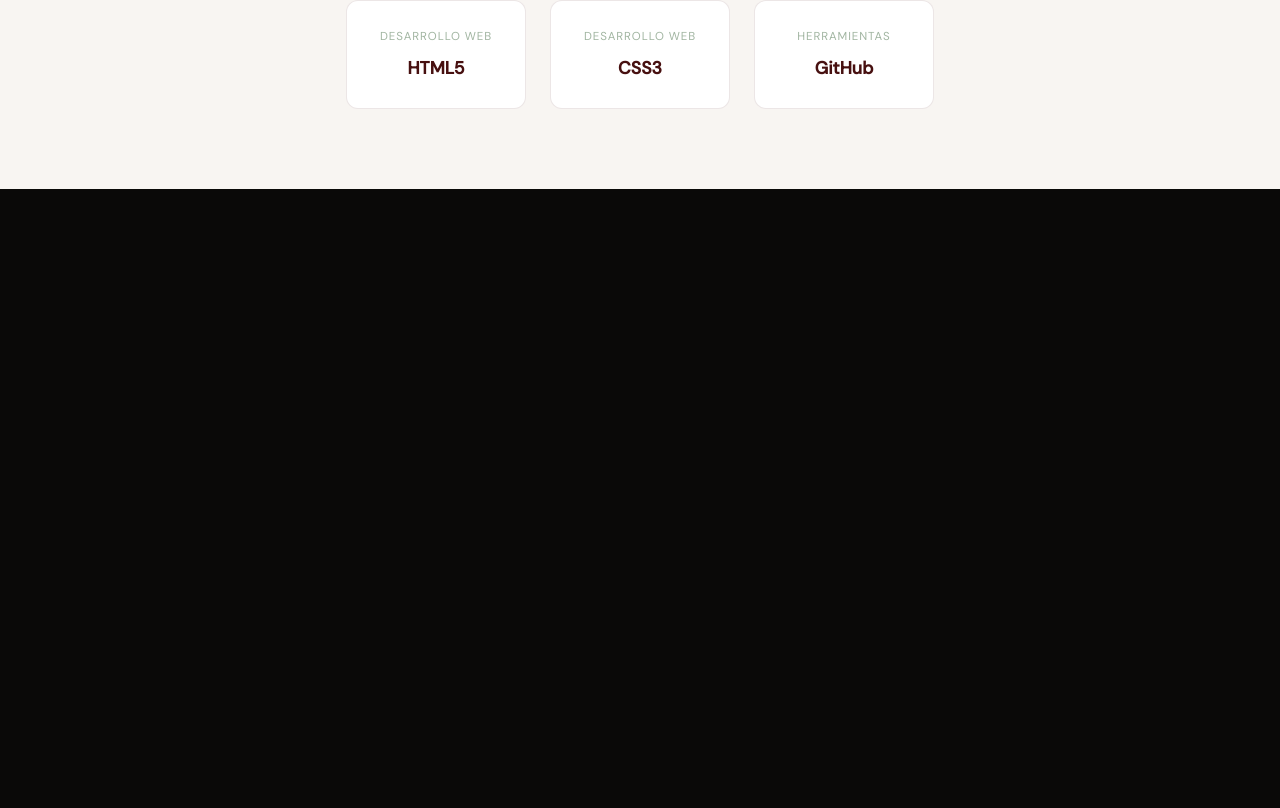
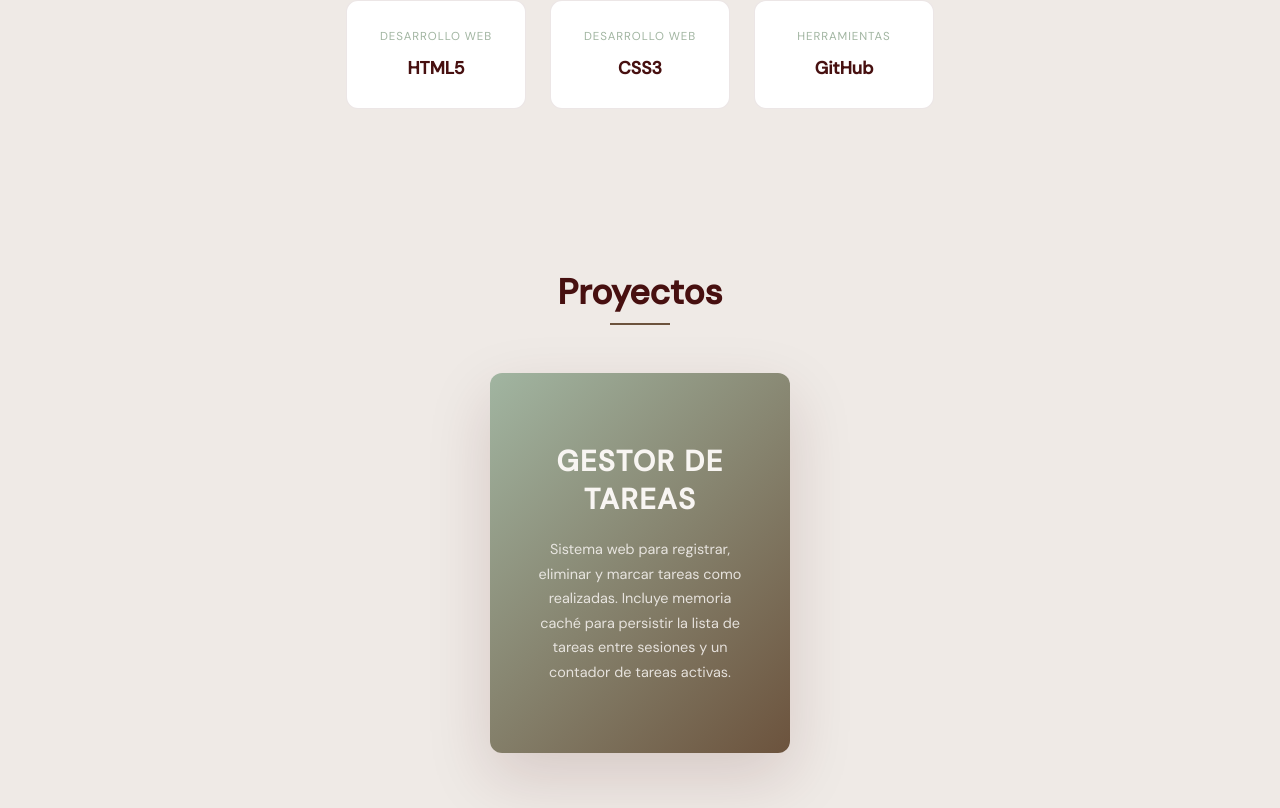
Before and after one commit to alisonlr05/Proyecto_Personal, a Vue app: page / in a window 1280 px wide. Shown: the part 1912-2720 px from the top of the page. Before the commit the page ends 2101 px from the top, so only its background shows below. Built offline with nearby package versions, Linux system fonts and the light colour scheme.

Commit message:
nuevos componentes

```diff
--- a/package.json
+++ b/package.json
@@ -9,6 +9,7 @@
     "preview": "vite preview"
   },
   "dependencies": {
+    "lucide-vue-next": "^1.0.0",
     "vue": "^3.5.32"
   },
   "devDependencies": {
--- a/public/data/datos.json
+++ b/public/data/datos.json
@@ -17,5 +17,19 @@
   { "nombre": "HTML5",      "categoria": "Desarrollo web" },
   { "nombre": "CSS3",       "categoria": "Desarrollo web" },
   { "nombre": "GitHub",     "categoria": "Herramientas" }
-]
+],
+
+"proyectos": [
+  {
+    "nombre": "Gestor de Tareas",
+    "descripcion": "Sistema web para registrar, eliminar y marcar tareas como realizadas. Incluye memoria caché para persistir la lista de tareas entre sesiones y un contador de tareas activas.",
+    "link": "https://alisonlr05.github.io/Laboratorio6/"
+  }
+],
+"contacto": {
+  "correo": "alisonlr2710@gmail.com",
+  "telefono": "6006 7190",
+  "linkedin": "https://www.linkedin.com/in/alison-lopez-reyes-4a325a346",
+  "github": "https://github.com/alison05"
 }
+}
--- a/src/App.vue
+++ b/src/App.vue
@@ -1,32 +1,42 @@
 <script setup>
-import { ref, onMounted } from 'vue'
-import Header from './componentes/Header.vue'
+import { ref, onMounted, watch } from 'vue'
+import Header    from './componentes/Header.vue'
 import HeroSection from './componentes/HeroSection.vue'
-import About  from './componentes/About.vue'
-import Skills from './componentes/Skills.vue'
+import About     from './componentes/About.vue'
+import Skills    from './componentes/Skills.vue'
+import Proyectos from './componentes/Proyectos.vue'
+import Contacto  from './componentes/Contacto.vue'
 
-const datos    = ref(null)
-const cargando = ref(true)
+const datos      = ref(null)
+const cargando   = ref(true)
+const temaOscuro = ref(false)
 
 onMounted(async () => {
   const respuesta = await fetch('/data/datos.json')
   datos.value     = await respuesta.json()
   cargando.value  = false
 })
+
+watch(temaOscuro, (oscuro) => {
+  document.body.classList.toggle('tema-oscuro', oscuro)
+})
+
+function toggleTema() {
+  temaOscuro.value = !temaOscuro.value
+}
 </script>
 
 <template>
   <p v-if="cargando">Cargando...</p>
 
   <div v-else-if="datos">
-
-    <!-- datos.perfil es el objeto "perfil" del JSON -->
     <Header
       :nombre="datos.perfil.nombreCompleto"
+      :temaOscuro="temaOscuro"
+      @toggleTema="toggleTema"
     />
 
     <main>
-
       <HeroSection
         :nombre="datos.perfil.nombreCompleto"
         :titulo="datos.perfil.titulo"
@@ -41,8 +51,11 @@
       />
 
       <Skills :habilidades="datos.habilidades" />
+
+      <Proyectos :proyectos="datos.proyectos" />
+
+      <Contacto :contacto="datos.contacto" />
     </main>
-
   </div>
 </template>
 
@@ -51,11 +64,17 @@
 
 *, *::before, *::after { box-sizing: border-box; margin: 0; padding: 0; }
 
-html  { scroll-behavior: smooth; }
+html { scroll-behavior: smooth; }
 
-body  {
+body {
   font-family: 'DM Sans', sans-serif;
-  background-color: #0A0908;
-  color: #c8cedf;
+  background-color: #efeae6;
+  color: #471010;
+  transition: background-color 0.3s ease, color 0.3s ease;
+}
+
+body.tema-oscuro {
+  background-color: #1a1612;
+  color: #e8e0d8;
 }
 </style>
--- a/src/componentes/About.vue
+++ b/src/componentes/About.vue
@@ -43,7 +43,6 @@
 
 <style scoped>
 .about {
-  background-color: #f8f5f2;
   padding: 5rem 4rem;
 }
 
--- /dev/null
+++ b/src/componentes/Contacto.vue
@@ -0,0 +1,162 @@
+<script setup>
+import { Mail, Phone, Github, Linkedin } from 'lucide-vue-next'
+
+defineProps({
+  contacto: Object,
+})
+</script>
+
+<template>
+  <section id="contacto" class="contacto">
+    <h2 class="contacto__titulo">Contacto</h2>
+    <div class="contacto__linea"></div>
+
+    <p class="contacto__invitacion">¿Tienes algún proyecto en mente? ¡Hablemos!</p>
+
+    <!-- Tarjetas -->
+    <div class="contacto__tarjetas">
+      <a :href="`mailto:${contacto.correo}`" class="tarjeta">
+        <div class="tarjeta__icono">
+          <Mail :size="24" color="#6c533d" />
+        </div>
+        <h3 class="tarjeta__titulo">Email</h3>
+        <p class="tarjeta__dato">{{ contacto.correo }}</p>
+      </a>
+
+      <a :href="`tel:${contacto.telefono}`" class="tarjeta">
+        <div class="tarjeta__icono">
+          <Phone :size="24" color="#6c533d" />
+        </div>
+        <h3 class="tarjeta__titulo">Teléfono</h3>
+        <p class="tarjeta__dato">{{ contacto.telefono }}</p>
+      </a>
+    </div>
+
+    <!-- Redes sociales -->
+    <p class="contacto__redes-titulo">Encuéntrame en redes sociales</p>
+
+    <div class="contacto__redes">
+      <a :href="contacto.github" target="_blank" rel="noopener noreferrer" class="red">
+        <Github :size="22" color="#471010" />
+      </a>
+      <a :href="contacto.linkedin" target="_blank" rel="noopener noreferrer" class="red">
+        <Linkedin :size="22" color="#471010" />
+      </a>
+    </div>
+  </section>
+</template>
+
+<style scoped>
+.contacto {
+  background-color: #eae2da;
+  padding: 5rem 4rem;
+  text-align: center;
+}
+
+.contacto__titulo {
+  font-size: 2.2rem;
+  color: #471010;
+  font-weight: 700;
+  margin-bottom: 0.5rem;
+}
+
+.contacto__linea {
+  width: 60px;
+  height: 2px;
+  background-color: #4d724d;
+  margin: 0 auto 1.5rem;
+}
+
+.contacto__invitacion {
+  color: #7d545a;
+  font-size: 1rem;
+  margin-bottom: 3rem;
+}
+
+/* Tarjetas */
+.contacto__tarjetas {
+  display: flex;
+  flex-wrap: wrap;
+  justify-content: center;
+  gap: 1.5rem;
+  margin-bottom: 3rem;
+}
+
+.tarjeta {
+  text-decoration: none;
+  background-color: #ffffff;
+  border: 1px solid rgba(71, 16, 16, 0.1);
+  border-radius: 16px;
+  padding: 2rem 2.5rem;
+  width: 220px;
+  transition: transform 0.25s ease, box-shadow 0.25s ease;
+  display: flex;
+  flex-direction: column;
+  align-items: center;
+  gap: 0.8rem;
+}
+
+.tarjeta:hover {
+  transform: translateY(-6px);
+  box-shadow: 0 12px 28px rgba(71, 16, 16, 0.1);
+}
+
+.tarjeta__icono {
+  width: 56px;
+  height: 56px;
+  border-radius: 50%;
+  background-color: rgba(161, 181, 161, 0.2);
+  display: flex;
+  align-items: center;
+  justify-content: center;
+}
+
+.tarjeta__titulo {
+  font-size: 1rem;
+  font-weight: 700;
+  color: #471010;
+}
+
+.tarjeta__dato {
+  font-size: 0.85rem;
+  color: #7d545a;
+}
+
+/* Redes */
+.contacto__redes-titulo {
+  color: #6c533d;
+  font-size: 0.95rem;
+  margin-bottom: 1.2rem;
+}
+
+.contacto__redes {
+  display: flex;
+  justify-content: center;
+  gap: 1rem;
+}
+
+.red {
+  width: 50px;
+  height: 50px;
+  border-radius: 50%;
+  border: 1px solid rgba(71, 16, 16, 0.15);
+  display: flex;
+  align-items: center;
+  justify-content: center;
+  text-decoration: none;
+  background-color: #ffffff;
+  transition: transform 0.25s ease, box-shadow 0.25s ease, border-color 0.25s ease;
+}
+
+.red:hover {
+  transform: translateY(-4px);
+  box-shadow: 0 8px 20px rgba(71, 16, 16, 0.1);
+  border-color: #6c533d;
+}
+
+@media (max-width: 480px) {
+  .contacto { padding: 4rem 1.5rem; }
+  .contacto__tarjetas { flex-direction: column; align-items: center; }
+  .tarjeta { width: 100%; max-width: 300px; }
+}
+</style>
--- a/src/componentes/HeroSection.vue
+++ b/src/componentes/HeroSection.vue
@@ -28,7 +28,6 @@
   display: flex;
   align-items: center;
   justify-content: center;
-  background-color: #f8f5f2;
   padding: 8rem 2rem 4rem;
   text-align: center;
 }
--- /dev/null
+++ b/src/componentes/Proyectos.vue
@@ -0,0 +1,157 @@
+<script setup>
+defineProps({
+  proyectos: Array,
+})
+</script>
+
+<template>
+  <section id="proyectos" class="proyectos">
+    <h2 class="proyectos__titulo">Proyectos</h2>
+    <div class="proyectos__linea"></div>
+
+    <div class="proyectos__grid">
+      <div
+        v-for="proyecto in proyectos"
+        :key="proyecto.nombre"
+        class="card"
+      >
+        <!-- Frente -->
+        <div class="card__lado card__lado--frente">
+          <div class="card__contenido">
+            <h3 class="card__nombre">{{ proyecto.nombre }}</h3>
+            <p class="card__descripcion">{{ proyecto.descripcion }}</p>
+          </div>
+        </div>
+
+        <!-- Reverso -->
+        <div class="card__lado card__lado--reverso">
+          <div class="card__cta">
+            <a :href="proyecto.link" target="_blank" rel="noopener noreferrer" class="card__btn">
+              Ver proyecto
+            </a>
+          </div>
+        </div>
+      </div>
+    </div>
+  </section>
+</template>
+
+<style scoped>
+.proyectos {
+  padding: 5rem 4rem;
+  text-align: center;
+}
+
+.proyectos__titulo {
+  font-size: 2.2rem;
+  color: #471010;
+  font-weight: 700;
+  margin-bottom: 0.5rem;
+}
+
+.proyectos__linea {
+  width: 60px;
+  height: 2px;
+  background-color: #6c533d;
+  margin: 0 auto 3rem;
+}
+
+.proyectos__grid {
+  display: flex;
+  flex-wrap: wrap;
+  justify-content: center;
+  gap: 2.5rem;
+  max-width: 1000px;
+  margin: 0 auto;
+}
+
+/* Tarjeta */
+.card {
+  perspective: 150rem;
+  position: relative;
+  width: 300px;
+  height: 380px;
+}
+
+.card__lado {
+  position: absolute;
+  top: 0; left: 0;
+  width: 100%;
+  height: 100%;
+  border-radius: 12px;
+  overflow: hidden;
+  backface-visibility: hidden;
+  transition: transform 0.8s ease;
+  box-shadow: 0 1.5rem 4rem rgba(71, 16, 16, 0.15);
+}
+
+/* Frente */
+.card__lado--frente {
+  background: linear-gradient(-45deg, #6c533d, #a1b5a1);
+  display: flex;
+  align-items: center;
+  justify-content: center;
+  padding: 2.5rem;
+}
+
+.card__contenido {
+  text-align: center;
+}
+
+.card__nombre {
+  font-size: 1.8rem;
+  font-weight: 700;
+  color: #f8f5f2;
+  text-transform: uppercase;
+  letter-spacing: 0.05em;
+  margin-bottom: 1.2rem;
+}
+
+.card__descripcion {
+  font-size: 0.9rem;
+  color: rgba(248, 245, 242, 0.85);
+  line-height: 1.7;
+}
+
+/* Reverso */
+.card__lado--reverso {
+  background: linear-gradient(-45deg, #7d545a, #6c533d);
+  transform: rotateY(180deg);
+  display: flex;
+  align-items: center;
+  justify-content: center;
+}
+
+.card__cta {
+  text-align: center;
+}
+
+.card__btn {
+  display: inline-block;
+  padding: 0.9rem 2.5rem;
+  background-color: #f8f5f2;
+  color: #471010;
+  text-decoration: none;
+  border-radius: 999px;
+  font-size: 0.95rem;
+  font-weight: 600;
+  letter-spacing: 0.05em;
+  transition: all 0.25s ease;
+}
+
+.card__btn:hover {
+  background-color: #471010;
+  color: #f8f5f2;
+  transform: translateY(-3px);
+  box-shadow: 0 1rem 2rem rgba(0, 0, 0, 0.2);
+}
+
+/* Animación de volteo */
+.card:hover .card__lado--frente {
+  transform: rotateY(-180deg);
+}
+
+.card:hover .card__lado--reverso {
+  transform: rotateY(0);
+}
+</style>
--- a/src/componentes/Skills.vue
+++ b/src/componentes/Skills.vue
@@ -29,7 +29,6 @@
 
 <style scoped>
 .skills {
-  background-color: #f8f5f2;
   padding: 5rem 4rem;
   text-align: center;
 }
```
Also changed, not shown: src/componentes/Header.vue (+63 -3 lines), 2 other files (tests, documents, lock files or other folders).
